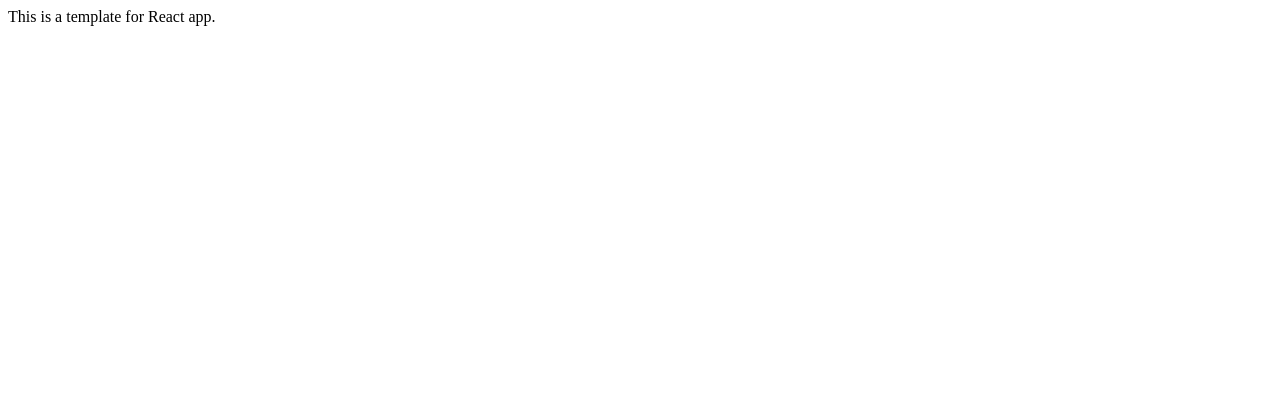
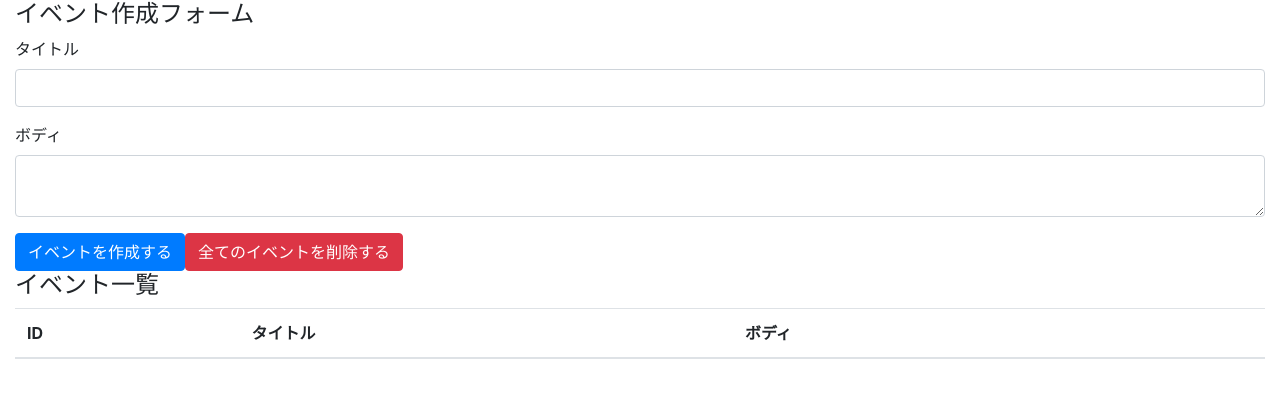
Before and after one commit to n-imai/react-hooks-102, a React (Create React App) app: page / in a window 1280 px wide. Shown: the top 398 px of the page. Built offline with nearby package versions, Linux system fonts and the light colour scheme.

Commit message:
create event form and event table with bootstrap

```diff
--- a/package.json
+++ b/package.json
@@ -3,6 +3,7 @@
   "version": "0.1.0",
   "private": true,
   "dependencies": {
+    "bootstrap": "4.3.1",
     "react": "^17.0.2",
     "react-dom": "^17.0.2",
     "react-scripts": "3.0.1"
--- a/src/App.js
+++ /dev/null
@@ -1,11 +0,0 @@
-import React from 'react'
-
-const App = () => {
-  return (
-    <div>
-      This is a template for React app.
-    </div>
-  )
-}
-
-export default App
--- /dev/null
+++ b/src/components/App.js
@@ -0,0 +1,40 @@
+import React from 'react'
+
+import 'bootstrap/dist/css/bootstrap.min.css'
+
+const App = () => {
+  return (
+    <div className="container-fluid">
+      <h4>イベント作成フォーム</h4>
+      <form>
+        <div className="form-group">
+          <label htmlFor="formEventTitle">タイトル</label>
+          <input className="form-control" id="formEventTitle"/>
+        </div>
+
+        <div className="form-group">
+          <label htmlFor="formEventBody">ボディ</label>
+          <textarea className="form-control" id="formEventBody"/>
+        </div>
+
+        <button className="btn btn-primary">イベントを作成する</button>
+        <button className="btn btn-danger">全てのイベントを削除する</button>
+      </form>
+
+      <h4>イベント一覧</h4>
+      <table className="table table-hover">
+        <thead>
+        <tr>
+          <th>ID</th>
+          <th>タイトル</th>
+          <th>ボディ</th>
+          <th></th>
+        </tr>
+        </thead>
+        <tbody></tbody>
+      </table>
+    </div>
+  )
+}
+
+export default App
--- a/src/index.js
+++ b/src/index.js
@@ -1,5 +1,5 @@
 import React from 'react'
 import ReactDOM from 'react-dom'
-import App from './App'
+import App from './components/App'
 
 ReactDOM.render(<App />, document.getElementById('root'))
```
Also changed, not shown: 1 other file (tests, documents, lock files or other folders).
